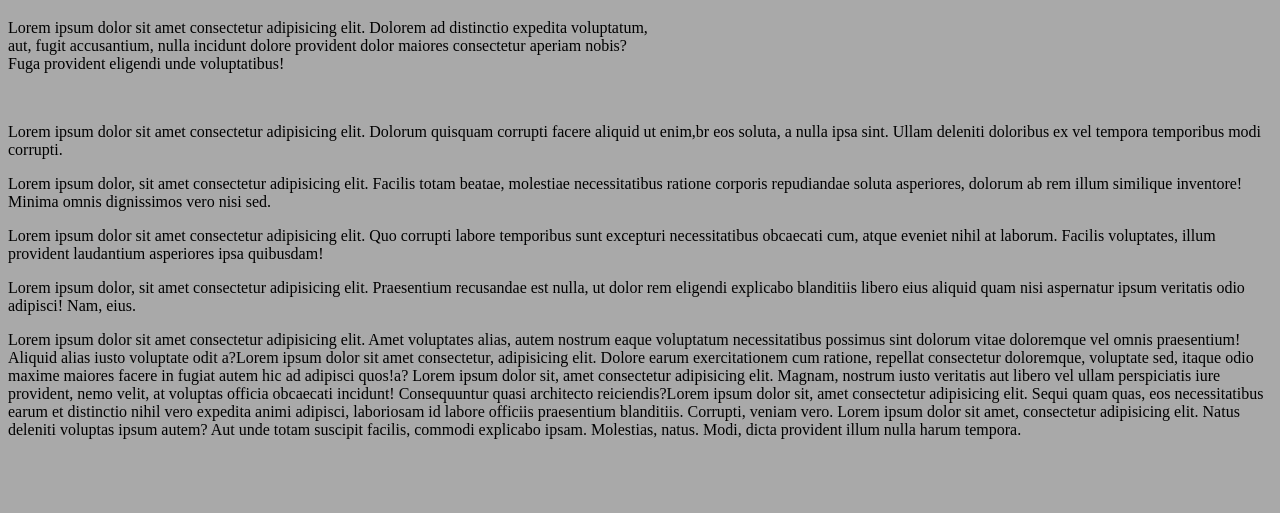
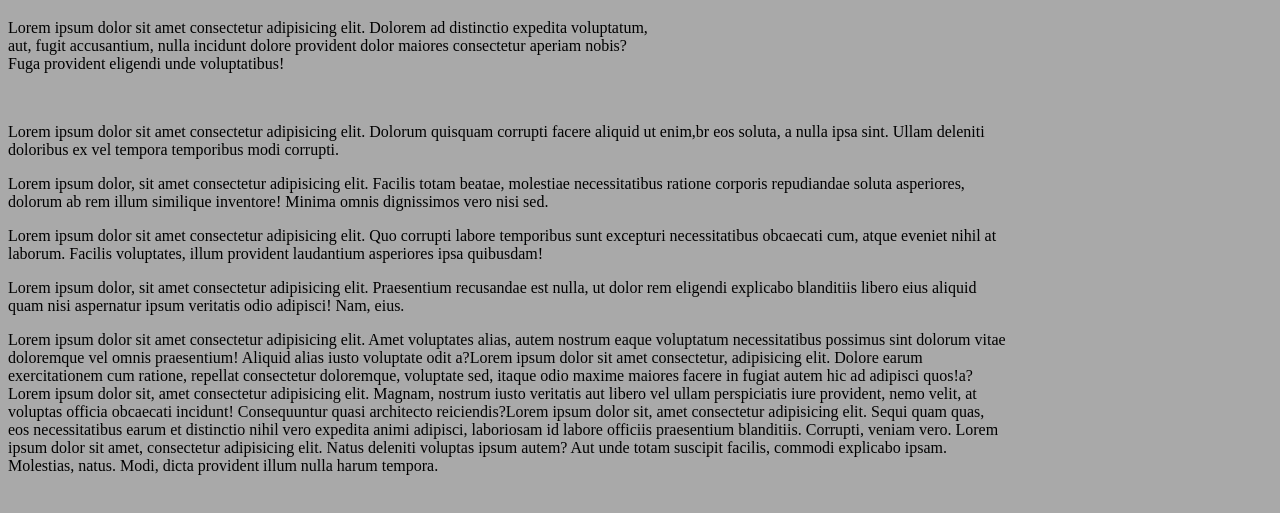
Before and after one commit to MateusCampaner/Ola-Mundo, a plain HTML site: page site-exemplo/index.html in a window 1280 px wide. Shown: the part 61-574 px from the top of the page. Drawn offline with Linux system fonts and the light colour scheme.

Commit message:
alteracao espacamento 8/4/2020

```diff
--- a/site-exemplo/style.css
+++ b/site-exemplo/style.css
@@ -5,3 +5,8 @@ body {
 h1 {
     color: red
 }
+
+p {
+    width: 1000px
+
+}
```
Also changed, not shown: site-exemplo/index.html (+2 -0 lines).
